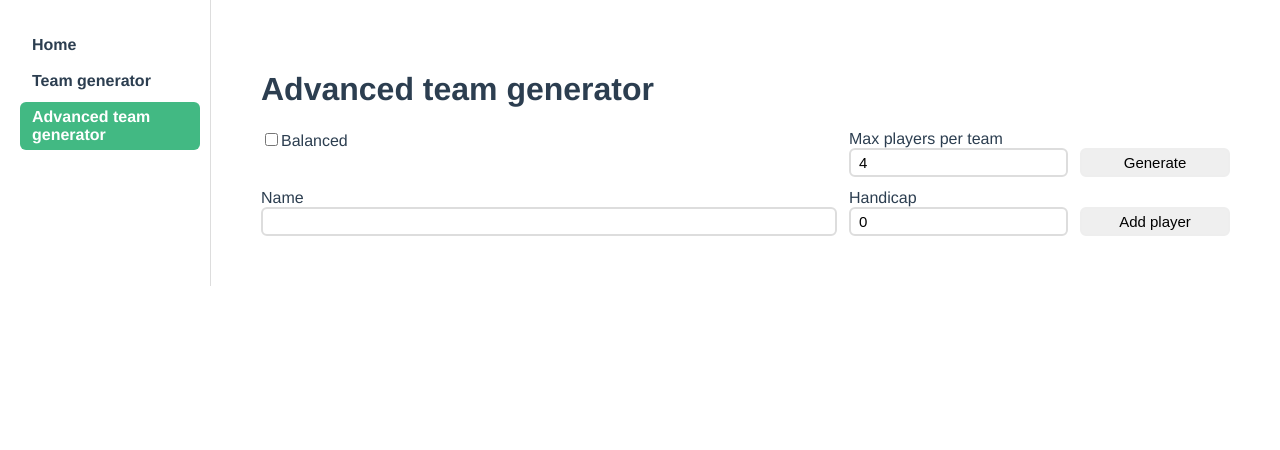
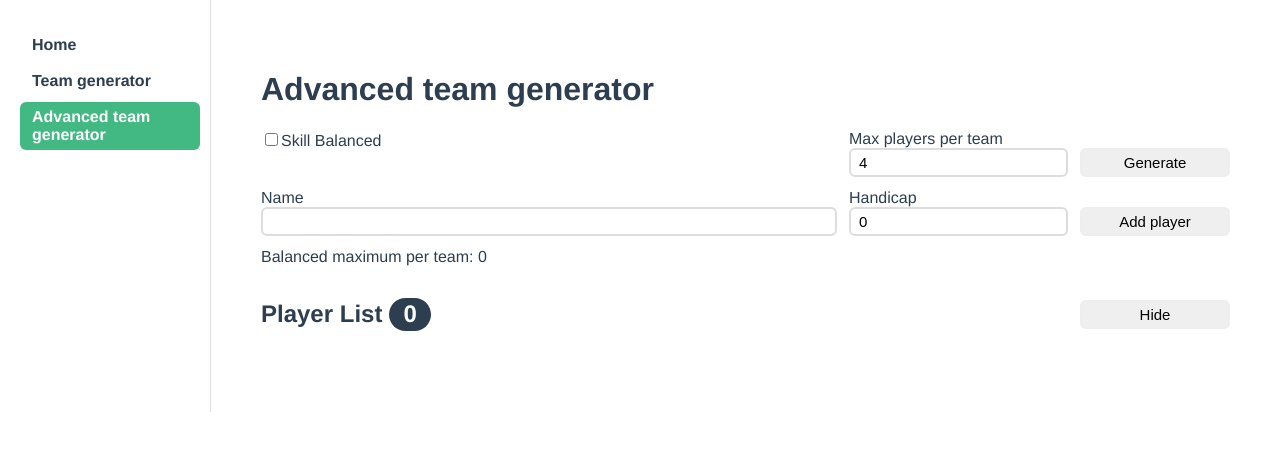
Before and after one commit to viewfromthesky/gn-tools, a Vue app: page /adv-team-generator in a window 1280 px wide. Shown: the top 450 px of the page. Built offline with nearby package versions, Linux system fonts and the light colour scheme.

Commit message:
Improving UI

```diff
--- a/src/App.vue
+++ b/src/App.vue
@@ -104,7 +104,6 @@ input[type="button"] {
   border-radius: 6px;
   padding: 4px 8px;
   font-size: 15px;
-  transition: border-color .1s, background-color .1s, color .1s;
 }
 
 textarea:hover,
@@ -121,7 +120,6 @@ input[type="button"]:focus {
   border-color: #42b983;
   outline-width: 0;
   outline: none;
-  transition: border-color 0s, background-color 0s, color 0s;
 }
 
 input[type="button"] {
@@ -131,7 +129,6 @@ input[type="button"] {
 
 input[type="button"]:hover {
   border-color: #42b983;
-  transition: border-color 0s, background-color 0s, color 0s;
 }
 
 input[type="button"]:active {
@@ -147,4 +144,14 @@ input[type="button"].warning:focus {
 input[type="button"].warning:active {
   background-color: #f7390e;
 }
+
+* {
+  transition: border-color .1s, background-color .1s, color .1s;
+}
+
+*:hover,
+*:focus,
+*:active {
+  transition: border-color 0s, background-color 0s, color 0s;
+}
 </style>
--- /dev/null
+++ b/src/components/Badge.vue
@@ -0,0 +1,50 @@
+<template>
+  <div class="badge" :style="{ backgroundColor: computedColor, color: dark ? '#fff' : '' }">
+    {{ value }}
+  </div>
+</template>
+
+<script>
+export default {
+  props: {
+    value: {
+      type: String,
+      default: null
+    },
+    color: {
+      type: String,
+      default: 'calm'
+    },
+    dark: {
+      type: Boolean,
+      default: false
+    }
+  },
+  computed: {
+    computedColor: {
+      get()
+      {
+        switch(this.color)
+        {
+          case 'calm':
+            return '#6befce';
+          case 'warning':
+            return '#f7390e';
+          case 'dark':
+            return '#2c3e50';
+          default:
+            return this.color;
+        }
+      }
+    }
+  }
+};
+</script>
+
+<style scoped>
+div {
+  border-radius: 1em;
+  display: inline-block;
+  padding: .1em .6em;
+}
+</style>
--- a/src/components/Teams.vue
+++ b/src/components/Teams.vue
@@ -2,17 +2,31 @@
   <div v-for="(team, i) in teams" :key="`team-${i}`">
     <h3>Team {{ i + 1 }}</h3>
     <ul :class="['team', { 'warning': team.length <= 1 }]">
-      <li v-for="(player, i) in team" :key="`player-${i}`">{{ player }}</li>
+      <li v-for="(player, i) in team" :key="`player-${i}`">
+        <template v-if="advanced">
+          {{ player.name.val }} <Badge :value="`${ player.handicap.val }`" color="dark" dark />
+        </template>
+        <template v-else>
+          {{ player }}
+        </template>
+      </li>
     </ul>
   </div>
 </template>
 
 <script>
+import Badge from '@/components/Badge';
+
 export default {
+  components: { Badge },
   props: {
     teams: {
       type: Array,
       default: () => ([])
+    },
+    advanced: {
+      type: Boolean,
+      default: false
     }
   }
 };
--- a/src/views/AdvancedTeamGenerator.vue
+++ b/src/views/AdvancedTeamGenerator.vue
@@ -3,8 +3,8 @@
   <div class="flex-row">
     <div class="flex-1">
       <div>
-        <input v-model="balanced" type="checkbox" value="Balanced" label="Balanced" />
-        <label>Balanced</label>
+        <input v-model="balanced" type="checkbox" />
+        <label>Skill Balanced</label>
       </div>
     </div>
     <div style="flex: 0 0 100px">
@@ -18,40 +18,93 @@
   <div class="flex-row">
     <div class="flex-1">
       <label>Name</label>
-      <input v-model="player.name" type="text" />
+      <input v-model="player.name.val" type="text" />
     </div>
     <div style="flex: 0 0 100px">
       <label>Handicap</label>
-      <input v-model="player.handicap" type="number" />
+      <input v-model="player.handicap.val" type="number" />
     </div>
     <div style="flex: 0 0 150px; justify-content: flex-end">
       <input type="button" @click="addPlayer" value="Add player" />
     </div>
   </div>
-  <div v-for="(player, i) in players" :key="`player-${i}`" class="flex-row player">
+  <div class="flex-row stats-tape">
+    <div>Balanced maximum per team: {{ perTeamMaximum }}</div>
+  </div>
+  <div class="flex-row collapser">
     <div class="flex-1">
-      {{ player.name }} ({{ player.handicap }})
+      <h2>Player List <Badge :value="`${players.length}`" color="dark" dark /></h2>
     </div>
-    <input type="button" @click="removePlayer(i)" value="-" />
+    <div style="flex: 0 0 150px; justify-content: center">
+      <input type="button" @click="showPlayerList = !showPlayerList" :value="showPlayerList ? 'Hide' : 'Show'" />
+    </div>
   </div>
-  <Teams :teams="teams" />
+  <div v-if="showPlayerList">
+    <div
+      v-for="(player, i) in players"
+      :key="`player-${i}`"
+      class="flex-row player"
+    >
+      <div class="flex-1">
+        <div class="flex-row">
+          <input
+            v-if="player.name.editing"
+            style="flex: 0 0 47%"
+            type="text"
+            v-model="player.name.val"
+            @blur="player.name.editing = false"
+          />
+          <div
+            v-else
+            style="flex: 0 0 47%"
+          >
+            {{ player.name.val }}
+          </div>
+          <input
+            v-if="player.handicap.editing"
+            style="flex: 0 0 47%"
+            type="text"
+            v-model="player.handicap.val"
+            @blur="player.handicap.editing = false"
+          />
+          <div
+            style="flex: 0 0 47%"
+          >
+            {{ player.handicap.val }}
+          </div>
+        </div>
+      </div>
+      <input type="button" value="Edit" />
+      <input class="warning" type="button" @click="removePlayer(i)" value="Remove" />
+    </div>
+  </div>
+  <h2 v-if="teams.length > 0">Output</h2>
+  <Teams advanced :teams="teams" />
 </template>
 
 <script>
 import Teams from '@/components/Teams';
+import Badge from '@/components/Badge';
 
 export default {
-  components: { Teams },
+  components: { Teams, Badge },
   data() {
     return {
       player: {
-        name: null,
-        handicap: 0
+        name: {
+          val: null,
+          editing: false
+        },
+        handicap: {
+          val: 0,
+          editing: false
+        }
       },
       players: [],
       size: 4,
       teams: [],
-      balanced: false
+      balanced: false,
+      showPlayerList: true
     };
   },
   computed: {
@@ -87,9 +140,15 @@ export default {
   },
   methods: {
     addPlayer() {
-      this.players.push({
-        ...this.player
-      });
+      if(this.player.name.val && this.player.handicap.val >= -50 && this.player.handicap.val <= 50) {
+        this.players.push({
+          ...this.player
+        });
+      } else if (!this.player.name.val) {
+        alert('Please provide a name');
+      } else if (this.player.handicap.val < -50 || this.player.handicap.val > 50) {
+        alert('Handicap should be between 50 and -50');
+      }
     },
     removePlayer(index) {
       this.players.splice(index, 1);
@@ -103,7 +162,7 @@ export default {
 
       this.players.forEach(player => {
         const index = Math.floor(Math.random() * this.noOfTeams);
-        this.addPlayerToTeam(index, player.name);
+        this.addPlayerToTeam(index, player);
       });
     },
     addPlayerToTeam(index, player) {
@@ -115,7 +174,7 @@ export default {
       }
 
       this.addPlayerToTeam(Math.floor(Math.random() * this.noOfTeams), player);
-    }
+    },
   }
 };
 </script>
@@ -125,7 +184,7 @@ export default {
   border-radius: 6px;
   align-items: center;
   margin-bottom: 6px;
-  padding: 6px 14px;
+  padding: 6px 6px 6px 14px;
   transition: background-color 0.1s;
 }
 
@@ -137,4 +196,14 @@ export default {
   background-color: #fafafa;
   transition: background-color 0s;
 }
+
+.player .editable {
+  cursor: pointer;
+  border-radius: 4px;
+  padding: 5px 7px;
+}
+
+.player .editable:hover {
+  background-color: #eee;
+}
 </style>
```
